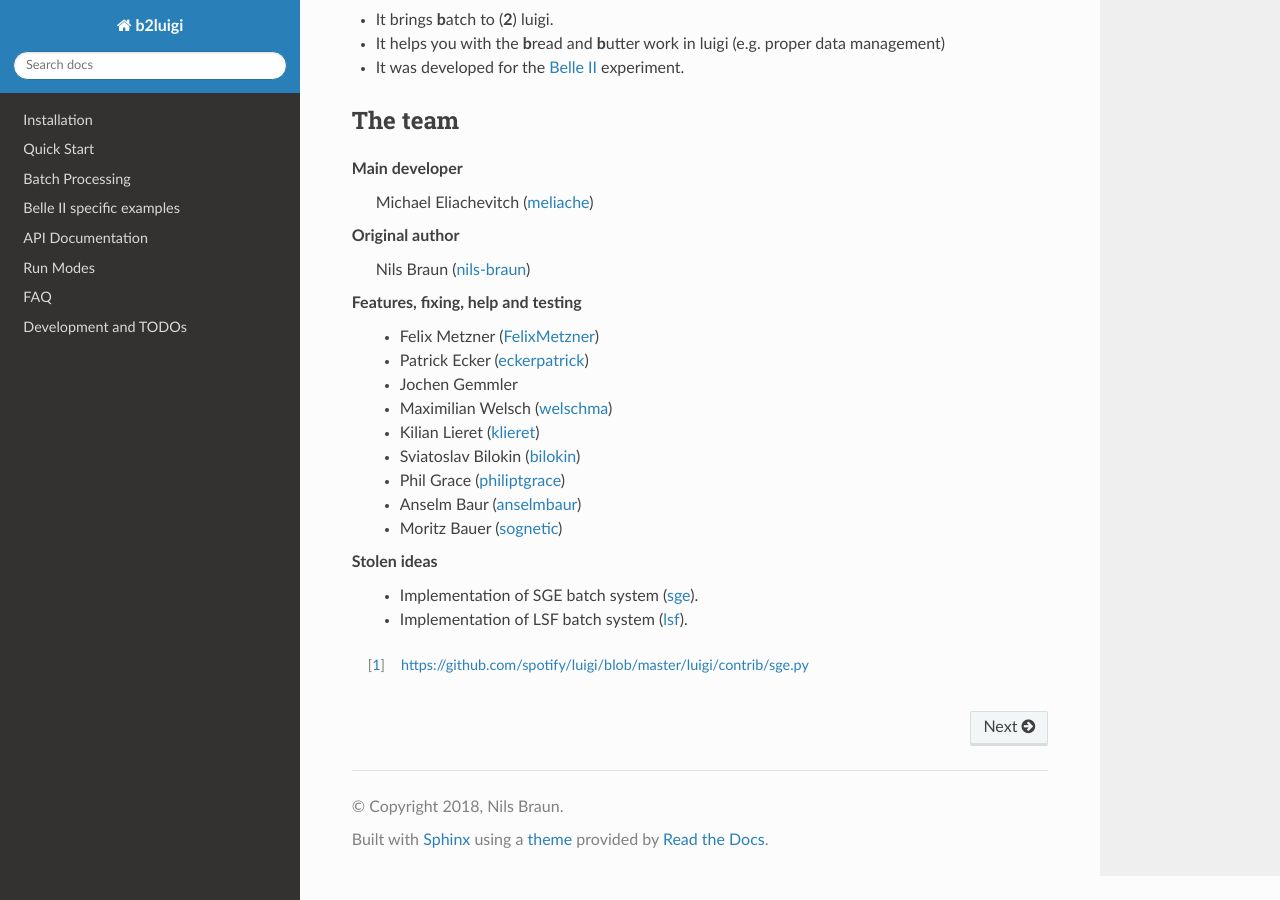
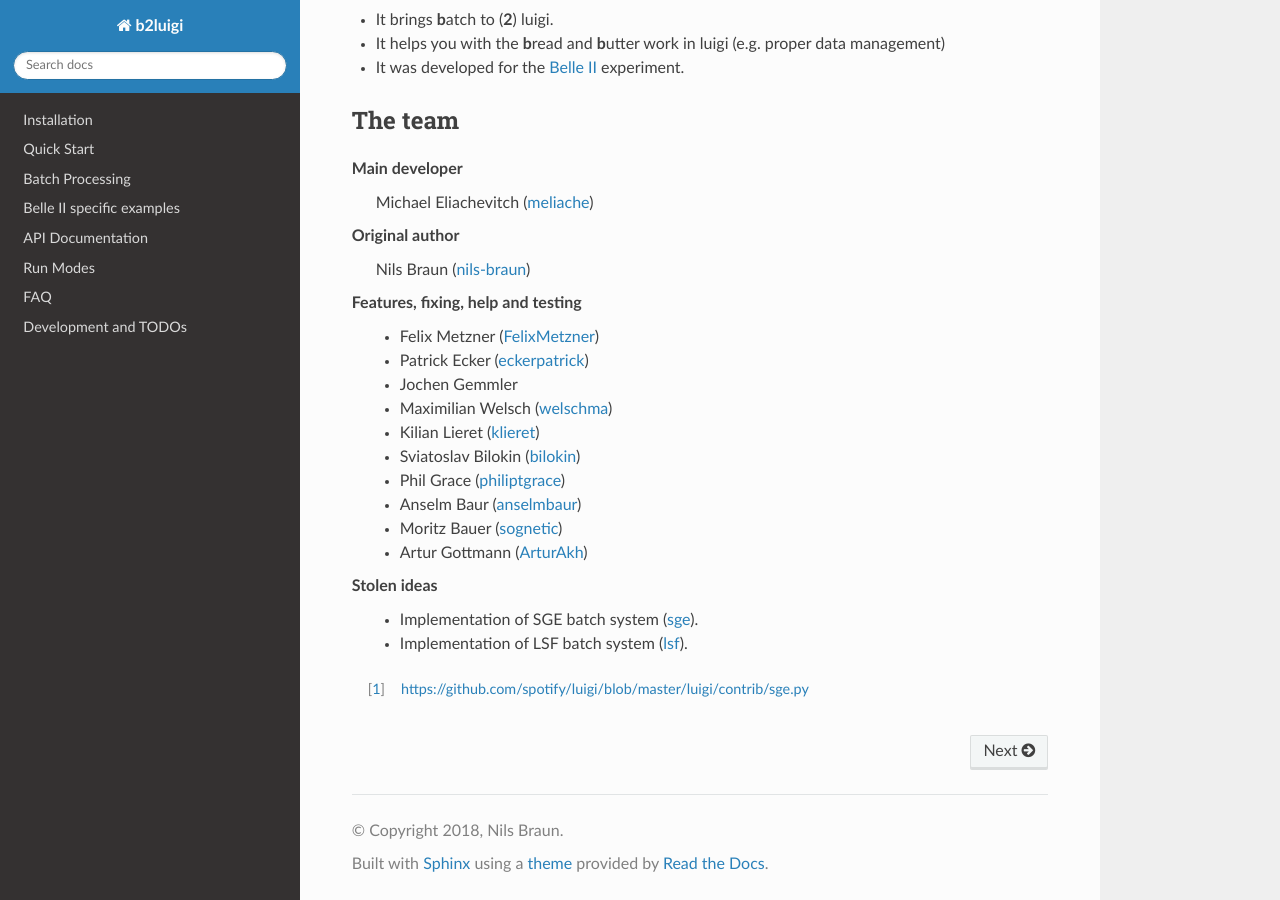
Before and after one commit to nils-braun/b2luigi, a Sphinx documentation site: the page built from docs/index.rst, in a window 1280 px wide and 900 px high, scrolled down 3073 px. Built offline with Sphinx 7.4.7 and the Read the Docs theme 2.0.0, drawn with Linux system fonts in a browser that asks for light colours.

Commit message:
Add Artur Gottmann to contributors

```diff
--- a/docs/index.rst
+++ b/docs/index.rst
@@ -132,6 +132,7 @@ Features, fixing, help and testing
     * Phil Grace (`philiptgrace`_)
     * Anselm Baur (`anselmbaur`_)
     * Moritz Bauer (`sognetic`_)
+    * Artur Gottmann (`ArturAkh`_)
 
 Stolen ideas
     * Implementation of SGE batch system (`sge`_).
@@ -151,6 +152,7 @@ Stolen ideas
 .. _`philiptgrace`: https://github.com/philiptgrace
 .. _`anselmbaur`: https://github.com/anselm-baur
 .. _`sognetic`: https://github.com/sognetic
+.. _`ArturAkh`: https://github.com/ArturAkh
 .. _`sge`: https://github.com/spotify/luigi/blob/master/luigi/contrib/sge.py
 .. _`lsf`: https://github.com/spotify/luigi/pull/2373/files
 
```
